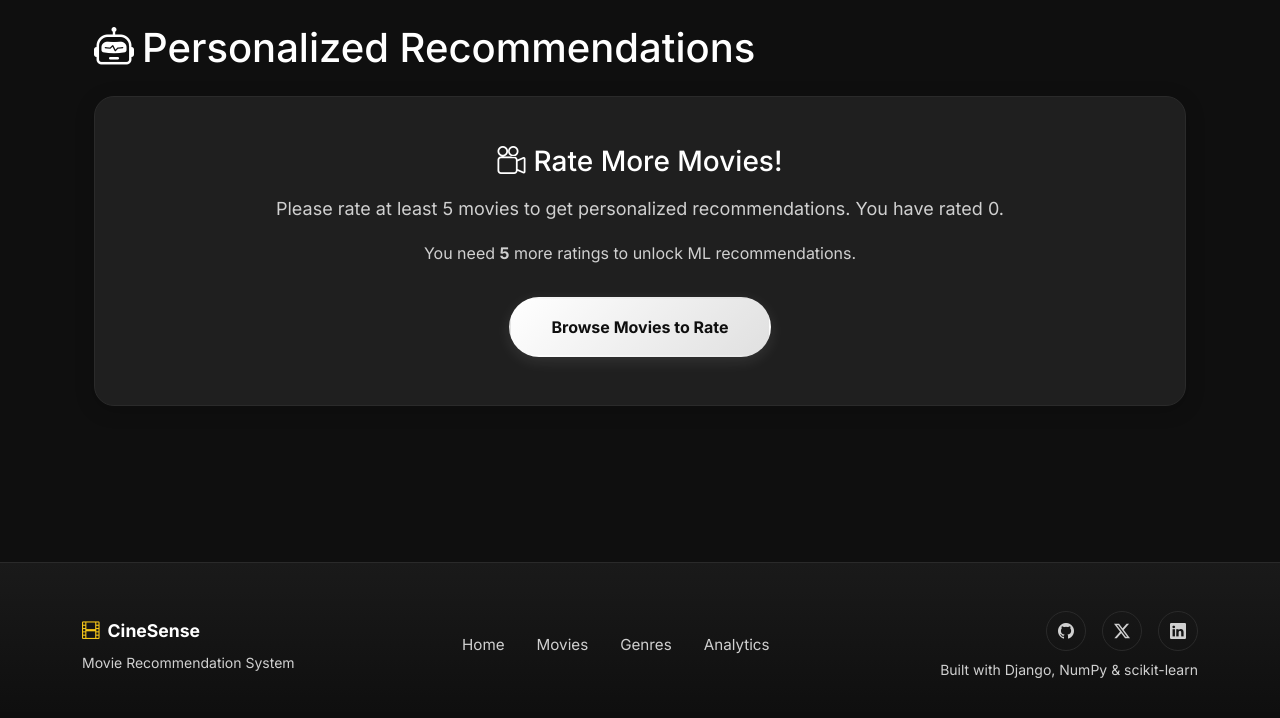
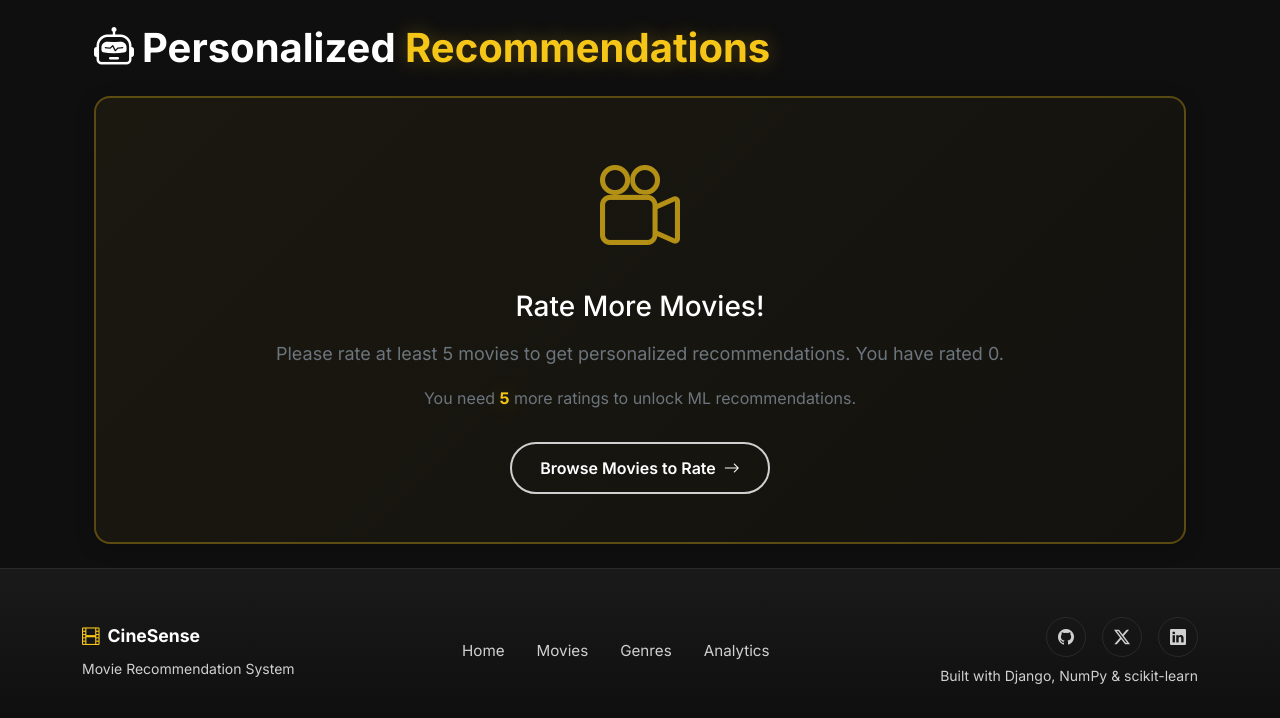
Before and after one commit to Deign86/cinesense, a Django app: page /recommendations/ in a window 1280 px wide. Shown: the part 88-806 px from the top of the page. Before the commit the page ends 766 px from the top, so only its background shows below. Run offline with Django 4.2, Linux system fonts and the light colour scheme; the visitor is signed in with stand-in values (Sample User, id 1); data that the repository does not hold is empty.

Commit message:
feat: Improve recommendations page UI with enhanced styling and layout adjustments

```diff
--- a/static/css/styles.css
+++ b/static/css/styles.css
@@ -1076,6 +1076,188 @@ a:hover { color: var(--accent-color); }
     box-shadow: 0 10px 30px rgba(245, 197, 24, 0.15);
 }
 
+/* Recommendations Page Styling */
+.recommendations-title {
+    font-size: 2.5rem;
+    font-weight: 800;
+    color: var(--text-primary);
+}
+
+.highlight-yellow {
+    color: var(--accent-color);
+    text-shadow: 0 0 20px rgba(245, 197, 24, 0.3);
+}
+
+/* Empty Recommendations Card */
+.recommendation-empty-card {
+    background: linear-gradient(135deg, rgba(245, 197, 24, 0.05), rgba(245, 197, 24, 0.02));
+    border: 2px solid rgba(245, 197, 24, 0.3);
+    border-radius: 16px;
+}
+
+.empty-rec-icon i {
+    font-size: 5rem;
+    color: var(--accent-color);
+    opacity: 0.7;
+    animation: float 3s ease-in-out infinite;
+}
+
+/* ML Recommendations Card */
+.ml-recommendations-card {
+    border: 1px solid rgba(245, 197, 24, 0.2);
+    border-radius: 16px;
+    overflow: hidden;
+}
+
+.recommendation-header {
+    background: linear-gradient(135deg, rgba(245, 197, 24, 0.1), rgba(245, 197, 24, 0.05));
+    border-bottom: 2px solid rgba(245, 197, 24, 0.3);
+    padding: 1.25rem;
+}
+
+.recommendation-header h5 {
+    color: var(--text-primary);
+    font-weight: 700;
+    font-size: 1.25rem;
+}
+
+/* Recommendation Movie Cards */
+.recommendation-movie-card {
+    background: var(--bg-card);
+    border: 1px solid var(--border-color);
+    border-radius: 12px;
+    transition: all var(--transition-medium);
+    position: relative;
+    overflow: hidden;
+}
+
+.recommendation-movie-card::before {
+    content: '';
+    position: absolute;
+    top: 0;
+    left: 0;
+    right: 0;
+    bottom: 0;
+    background: radial-gradient(circle at top right, rgba(245, 197, 24, 0.08) 0%, transparent 70%);
+    opacity: 0;
+    transition: opacity var(--transition-medium);
+    pointer-events: none;
+}
+
+.recommendation-movie-card:hover {
+    transform: translateY(-5px);
+    border-color: rgba(245, 197, 24, 0.4);
+    box-shadow: 0 15px 35px rgba(245, 197, 24, 0.2);
+}
+
+.recommendation-movie-card:hover::before {
+    opacity: 1;
+}
+
+.rec-movie-link {
+    color: var(--text-primary);
+    font-weight: 600;
+    transition: color var(--transition-fast);
+}
+
+.rec-movie-link:hover {
+    color: var(--accent-color);
+}
+
+.predicted-score-badge {
+    background: linear-gradient(135deg, var(--accent-color), #ffd700);
+    color: var(--bg-primary);
+    font-weight: 700;
+    padding: 0.5rem 0.75rem;
+    border-radius: 20px;
+    font-size: 0.875rem;
+    box-shadow: 0 4px 10px rgba(245, 197, 24, 0.3);
+}
+
+/* Genre Recommendations */
+.genre-rec-title {
+    color: var(--text-primary);
+    font-weight: 700;
+    font-size: 1.75rem;
+}
+
+.genre-recommendation-card {
+    background: var(--bg-card);
+    border: 1px solid var(--border-color);
+    border-radius: 12px;
+    transition: all var(--transition-medium);
+}
+
+.genre-recommendation-card:hover {
+    border-color: rgba(245, 197, 24, 0.3);
+    box-shadow: 0 8px 25px rgba(0, 0, 0, 0.3);
+}
+
+.genre-card-header {
+    background: linear-gradient(135deg, rgba(245, 197, 24, 0.05), transparent);
+    border-bottom: 1px solid rgba(245, 197, 24, 0.2);
+}
+
+.genre-title-link {
+    color: var(--text-primary);
+    font-weight: 600;
+    transition: all var(--transition-fast);
+    display: inline-flex;
+    align-items: center;
+}
+
+.genre-title-link:hover {
+    color: var(--accent-color);
+    transform: translateX(5px);
+}
+
+.genre-title-link i {
+    color: var(--accent-color);
+    transition: transform var(--transition-fast);
+}
+
+.genre-title-link:hover i {
+    transform: rotate(15deg);
+}
+
+/* Genre Movie Items */
+.genre-movie-item {
+    display: flex;
+    align-items: center;
+    padding: 0.75rem;
+    border-radius: 8px;
+    background: var(--bg-secondary);
+    border: 1px solid var(--border-color);
+    transition: all var(--transition-fast);
+}
+
+.genre-movie-item:hover {
+    background: rgba(245, 197, 24, 0.08);
+    border-color: rgba(245, 197, 24, 0.3);
+    transform: translateX(5px);
+}
+
+.genre-score-badge {
+    background: linear-gradient(135deg, var(--accent-color), #ffd700);
+    color: var(--bg-primary);
+    font-weight: 700;
+    padding: 0.35rem 0.6rem;
+    border-radius: 15px;
+    font-size: 0.8rem;
+    box-shadow: 0 2px 8px rgba(245, 197, 24, 0.3);
+}
+
+.genre-movie-link {
+    color: var(--text-primary);
+    text-decoration: none;
+    font-weight: 500;
+    transition: color var(--transition-fast);
+}
+
+.genre-movie-link:hover {
+    color: var(--accent-color);
+}
+
 /* Star Rating (legacy) */
 .star-rating { color: var(--accent-color); font-size: 1.2rem; }
 .star-rating i { margin-right: 2px; }
--- a/templates/movies/recommendations.html
+++ b/templates/movies/recommendations.html
@@ -5,42 +5,46 @@
 
 {% block content %}
 <div class="container">
-    <h1 class="mb-4"><i class="bi bi-robot me-2"></i>Personalized Recommendations</h1>
+    <h1 class="mb-4 recommendations-title"><i class="bi bi-robot me-2"></i>Personalized <span class="highlight-yellow">Recommendations</span></h1>
 
     {% if not has_recommendations %}
     <!-- Not Enough Data -->
-    <div class="card">
+    <div class="card recommendation-empty-card">
         <div class="card-body text-center py-5">
-            <h3 class="mb-3"><i class="bi bi-camera-reels me-2"></i>Rate More Movies!</h3>
-            <p class="lead">{{ message }}</p>
-            <p>You need <strong>{{ movies_needed }}</strong> more rating{{ movies_needed|pluralize }} to unlock ML recommendations.</p>
-            <a href="{% url 'movie_list' %}" class="btn btn-primary btn-lg mt-3">
+            <div class="empty-rec-icon mb-4">
+                <i class="bi bi-camera-reels"></i>
+            </div>
+            <h3 class="mb-3 text-white">Rate More Movies!</h3>
+            <p class="lead text-secondary">{{ message }}</p>
+            <p class="text-secondary">You need <strong class="highlight-yellow">{{ movies_needed }}</strong> more rating{{ movies_needed|pluralize }} to unlock ML recommendations.</p>
+            <a href="{% url 'movie_list' %}" class="btn btn-services btn-lg mt-3">
                 Browse Movies to Rate
+                <span class="btn-icon"><i class="bi bi-arrow-right"></i></span>
             </a>
         </div>
     </div>
     {% else %}
 
     <!-- ML Recommendations -->
-    <div class="card mb-4">
-        <div class="card-header bg-primary text-white">
-            <h5 class="mb-0"><i class="bi bi-bullseye me-2"></i>Top Picks For You</h5>
-            <small>Based on your rating history using Linear Regression</small>
+    <div class="card mb-4 ml-recommendations-card">
+        <div class="card-header recommendation-header">
+            <h5 class="mb-0"><i class="bi bi-bullseye me-2 text-warning"></i><span class="highlight-yellow">Top Picks</span> For You</h5>
+            <small class="text-secondary">Based on your rating history using Linear Regression</small>
         </div>
         <div class="card-body">
             <div class="row">
                 {% for rec in recommendations %}
                 <div class="col-md-6 col-lg-4 mb-3">
-                    <div class="card h-100">
+                    <div class="card h-100 recommendation-movie-card">
                         <div class="card-body">
                             <div class="d-flex justify-content-between align-items-start">
                                 <h5 class="card-title">
-                                    <a href="{% url 'movie_detail' rec.movie.pk %}" class="text-decoration-none">
+                                    <a href="{% url 'movie_detail' rec.movie.pk %}" class="text-decoration-none rec-movie-link">
                                         {{ rec.movie.title }}
                                     </a>
                                 </h5>
-                                <span class="badge bg-success">
-                                    Predicted: {{ rec.score_display }}★
+                                <span class="badge predicted-score-badge">
+                                    {{ rec.score_display }}<i class="bi bi-star-fill ms-1"></i>
                                 </span>
                             </div>
                             <p class="card-text">
@@ -71,15 +75,15 @@
 
     <!-- Genre-Based Recommendations -->
     {% if genre_recommendations %}
-    <h3 class="mb-3"><i class="bi bi-collection me-2"></i>By Your Favorite Genres</h3>
+    <h3 class="mb-3 genre-rec-title"><i class="bi bi-collection me-2 text-warning"></i>By Your <span class="highlight-yellow">Favorite Genres</span></h3>
 
     {% for genre, movies in genre_recommendations.items %}
     {% if movies %}
-    <div class="card mb-3">
-        <div class="card-header">
+    <div class="card mb-3 genre-recommendation-card">
+        <div class="card-header genre-card-header">
             <h5 class="mb-0">
-                <a href="{% url 'genre_movies' genre %}" class="text-decoration-none">
-                    {{ genre }}
+                <a href="{% url 'genre_movies' genre %}" class="text-decoration-none genre-title-link">
+                    <i class="bi bi-tag-fill me-2"></i>{{ genre }}
                 </a>
             </h5>
         </div>
@@ -87,12 +91,12 @@
             <div class="row">
                 {% for movie, score in movies %}
                 <div class="col-md-4 mb-2">
-                    <div class="d-flex align-items-center">
+                    <div class="genre-movie-item">
                         <div class="me-3">
-                            <span class="badge bg-warning text-dark">{{ score|floatformat:1 }}★</span>
+                            <span class="badge genre-score-badge">{{ score|floatformat:1 }}<i class="bi bi-star-fill ms-1"></i></span>
                         </div>
                         <div>
-                            <a href="{% url 'movie_detail' movie.pk %}">{{ movie.title }}</a>
+                            <a href="{% url 'movie_detail' movie.pk %}" class="genre-movie-link">{{ movie.title }}</a>
                             <small class="text-muted d-block">{{ movie.year }}</small>
                         </div>
                     </div>
```
